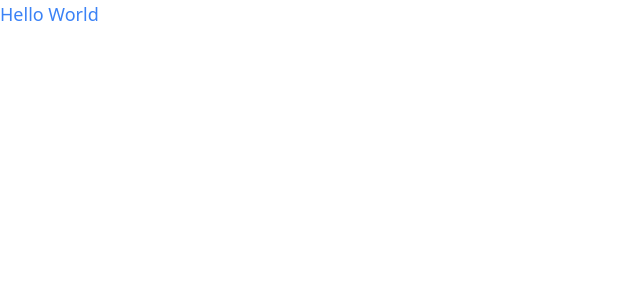
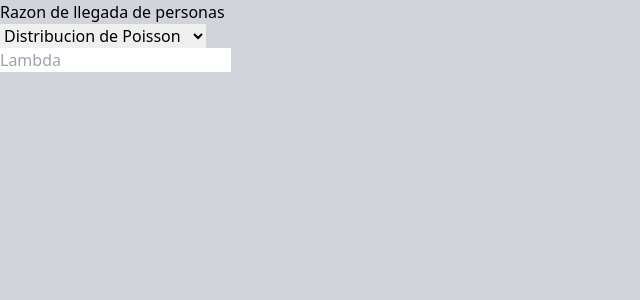
Before and after one commit to sarrietav-dev/queue-simulation, a React (Vite) app: page / in a window 1280 px wide. Shown: the top 300 px of the page, without its empty margins (0-640 px from the left). Built offline with nearby package versions, Linux system fonts and the light colour scheme.

Commit message:
🚧 Create the Entrance component

```diff
--- a/src/App.tsx
+++ b/src/App.tsx
@@ -1,5 +1,11 @@
+import Entrance from "./components/entrance/Entrance";
+
 function App() {
-  return <h1 className="text-lg text-blue-500">Hello World</h1>;
+  return (
+    <main className="grid h-screen grid-cols-4 bg-gray-300">
+      <Entrance />
+    </main>
+  );
 }
 
 export default App;
--- /dev/null
+++ b/src/components/entrance/Entrance.tsx
@@ -0,0 +1,15 @@
+function Entrance() {
+  return (
+    <div>
+      <h1>Razon de llegada de personas</h1>
+      <select>
+        <option value="1">Distribucion de Poisson</option>
+        <option value="2">Distribucion exponencial</option>
+        <option value="3">Distribucion uniforme</option>
+      </select>
+      <input type="number" placeholder="Lambda" />
+    </div>
+  );
+}
+
+export default Entrance;
```
